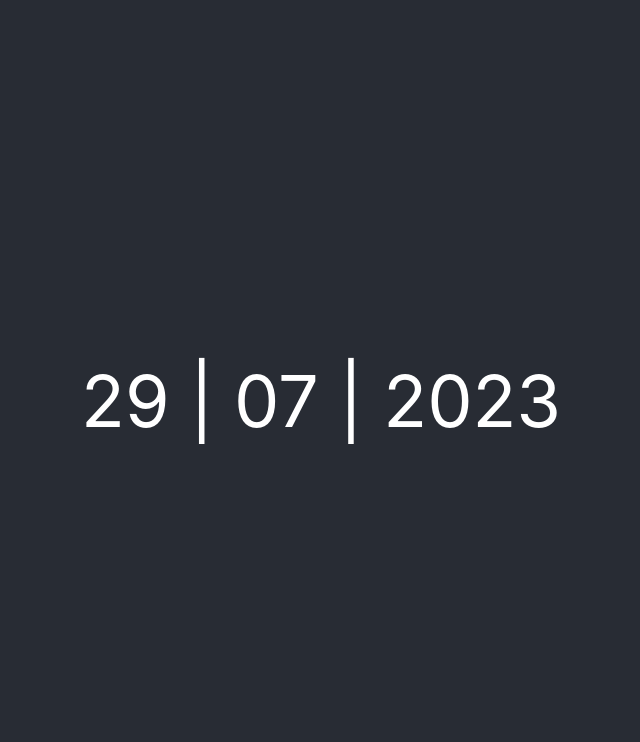
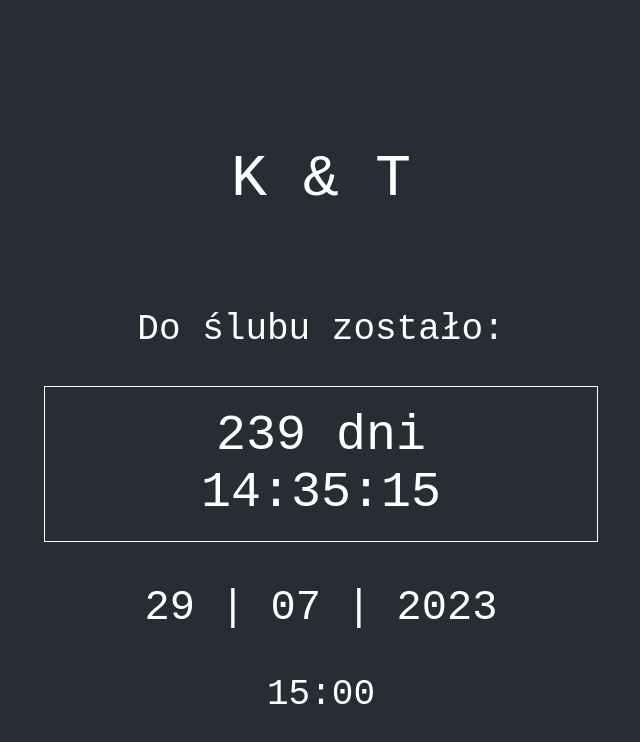
Before and after one commit to magliarosa/bedziewesele, a React (Create React App) app: page / in a window 1280 px wide. Shown: the top 742 px of the page, without its empty margins (319-959 px from the left). Built offline with nearby package versions, Linux system fonts and the light colour scheme.

Commit message:
added countdown

```diff
--- a/package.json
+++ b/package.json
@@ -7,6 +7,7 @@
     "@testing-library/react": "^13.4.0",
     "@testing-library/user-event": "^13.5.0",
     "react": "^18.2.0",
+    "react-countdown": "^2.3.5",
     "react-date-countdown-timer": "^1.1.0",
     "react-dom": "^18.2.0",
     "react-scripts": "5.0.1",
--- a/src/App.css
+++ b/src/App.css
@@ -20,8 +20,9 @@
   flex-direction: column;
   align-items: center;
   justify-content: center;
-  font-size: calc(10px + 2vmin);
+  font-size: calc(20px + 2vmin);
   color: white;
+  font-family: monospace;
 }
 
 .App-link {
@@ -38,5 +39,17 @@
 }
 
 .WeddingDate {
-  font-size: 72px;
+  font-size: calc(10px + 4vmin);
 }
+
+.Countdown {
+  font-size: calc(10px + 5vmin);
+  border-style: solid;
+  border-width: 0.5px;
+  padding: 20px;
+  width: 40vw;
+}
+
+.Initials{
+  font-size: calc(20px + 5vmin);
+}
--- a/src/App.js
+++ b/src/App.js
@@ -1,12 +1,23 @@
 import './App.css';
+import Countdown from 'react-countdown';
+
+const renderer = ({ days, hours, minutes, seconds, completed }) => {
+    return <span className='Countdown'><div>{days} dni</div> {hours}:{minutes}:{seconds}</span>;
+};
 
 function App() {
   return (
     <div className="App">
       <header className="App-header">
+        <p className='Initials'>K & T</p>
+        <p>Do ślubu zostało:</p>
+        <Countdown
+          date={'2023-07-29T15:00:00'}
+          renderer={renderer}/>
         <p className='WeddingDate'>
           29 | 07 | 2023
         </p>
+        15:00
       </header>
     </div>
   );
```
Also changed, not shown: 1 other file (tests, documents, lock files or other folders).
